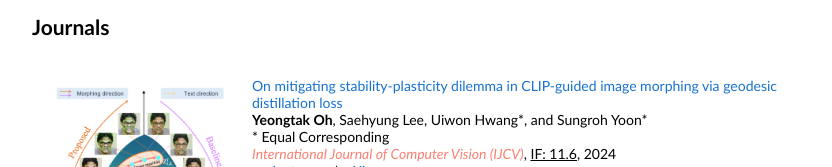
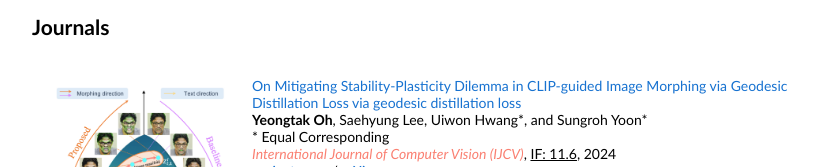
Before and after one commit to oyt9306/oyt9306.github.io, a plain HTML site: page index.html in a window 1280 px wide. Shown: the part 906-1073 px from the top of the page, without its empty margins (208-1040 px from the left). Drawn offline with Linux system fonts and the light colour scheme.

Commit message:
Update index.html

```diff
--- a/index.html
+++ b/index.html
@@ -140,7 +140,7 @@
             </td>
   <td style="padding:20px;width:75%;vertical-align:middle">
               <a href="https://link.springer.com/article/10.1007/s11263-024-02308-z?utm_source=rct_congratemailt&utm_medium=email&utm_campaign=nonoa_20241210&utm_content=10.1007/s11263-024-02308-z">
-                <span class="papertitle">On mitigating stability-plasticity dilemma in CLIP-guided image morphing
+                <span class="papertitle">On Mitigating Stability-Plasticity Dilemma in CLIP-guided Image Morphing via Geodesic Distillation Loss
 via geodesic distillation loss</span>
               </a>
               <br>
```
